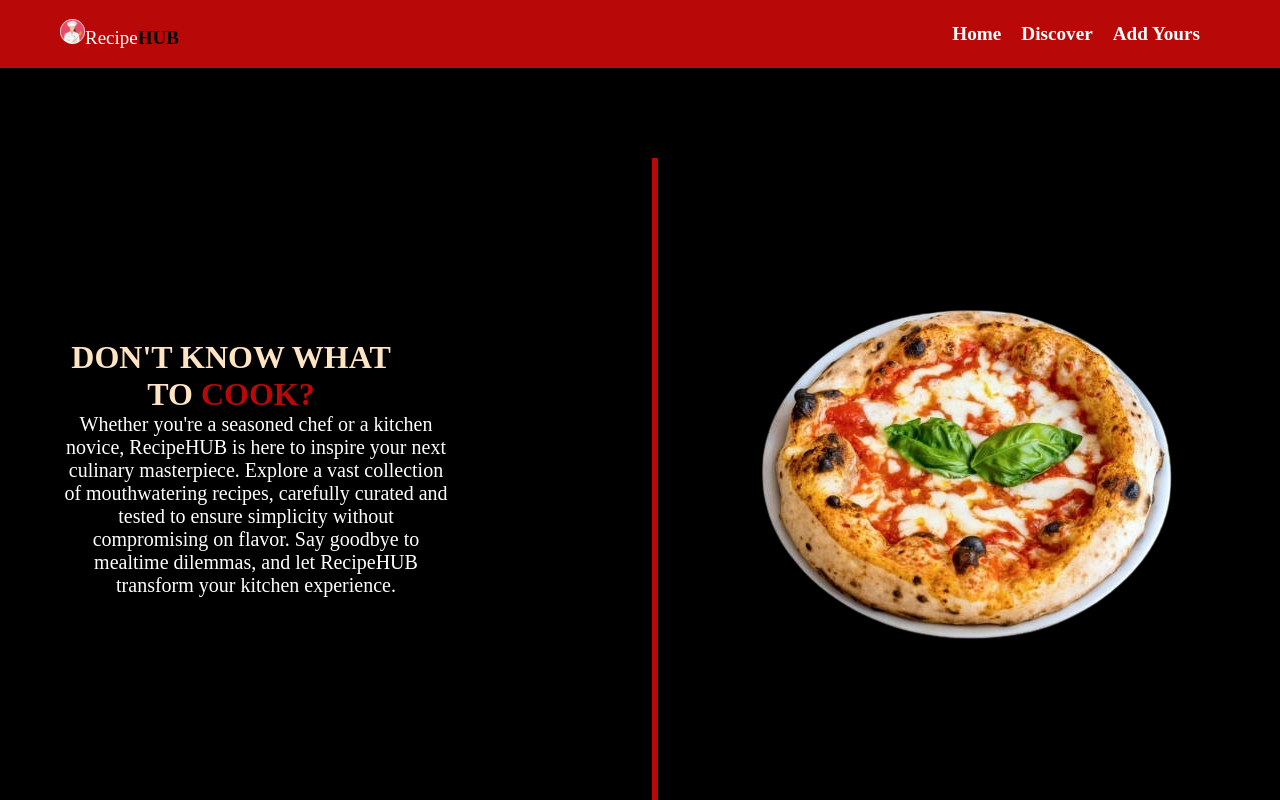
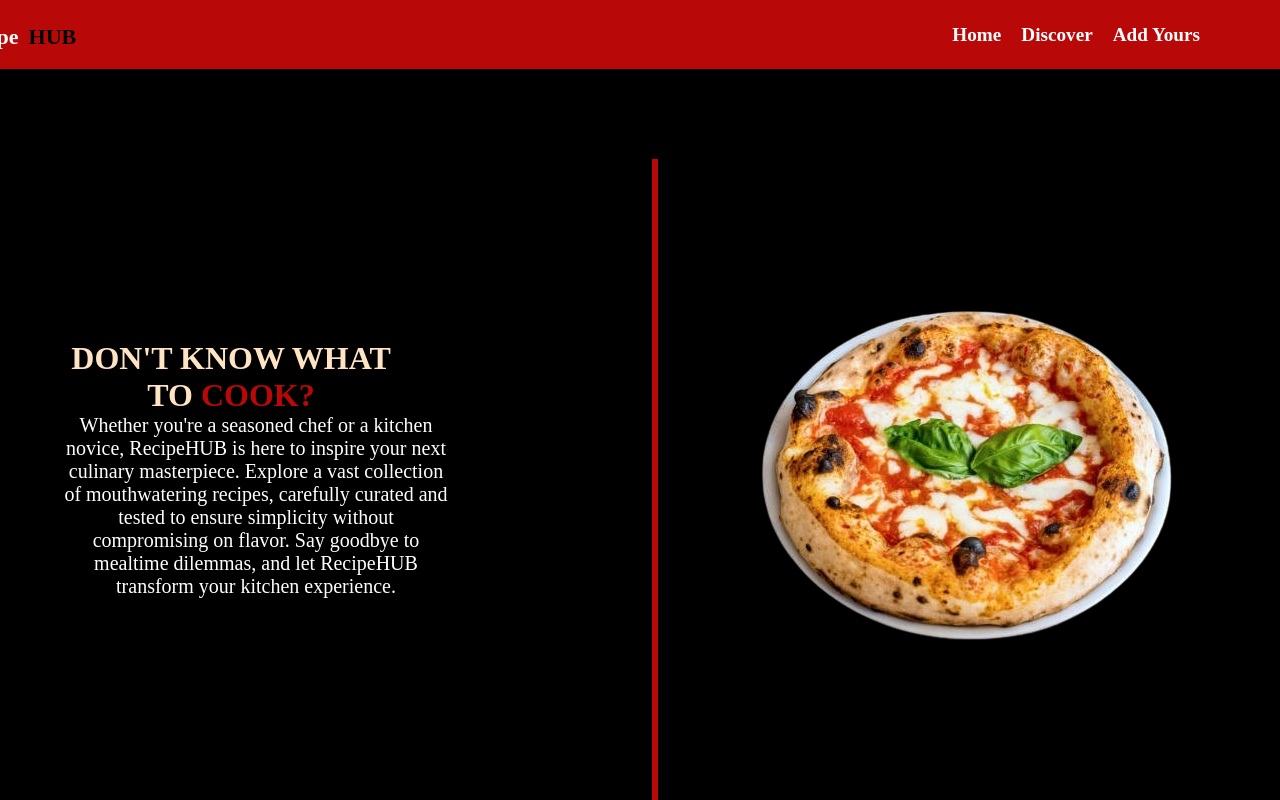
Before and after one commit to Renoy37/recipeHub-Project, a React (Create React App) app: page / in a window 1280 px wide. Shown: the top 800 px of the page. Built offline with nearby package versions, Linux system fonts and the light colour scheme.

Commit message:
added some styles to the navbar

```diff
--- a/src/index.css
+++ b/src/index.css
@@ -22,11 +22,19 @@
 
 .nav-branding {
   font-size: 19px;
+  margin-left: -150px;
+  font-size: 22px;
+  font-weight: bolder;
+}
+
+.nav-branding img{
+  margin-right: 20px;
 }
 
 .nav-branding .hub {
   color: #000;
   font-weight: bold;
+  margin-left: 10px;
 }
 
 .nav-link-container {
@@ -53,8 +61,9 @@
   background-color: rgb(185, 8, 8);
   width: 100%;
   display: block;
-  /* height: 100px; */
 }
+
+
 
 .icons,
 .footer-links {
```
